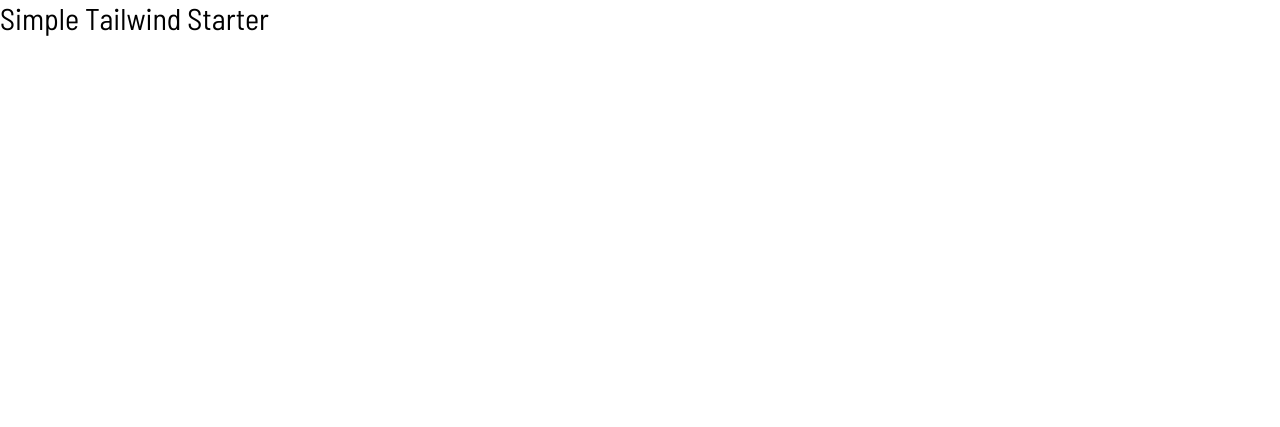
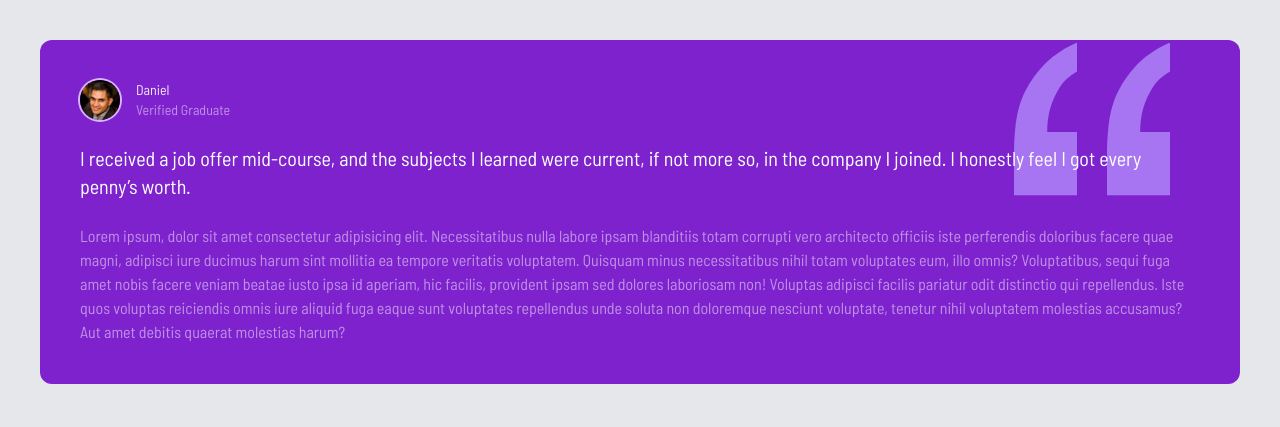
Before and after one commit to penn201500/testimonial, a website: page index.html in a window 1280 px wide. Drawn offline with nearby package versions, Linux system fonts and the light colour scheme; files that its build step writes are made by us from their sources.

Commit message:
add the first box

```diff
--- a/index.html
+++ b/index.html
@@ -18,9 +18,54 @@
         <link
             rel="stylesheet"
             href="css/style.css" />
-        <title>Simple Tailwind Starter</title>
+        <title>Testimonial Grid</title>
     </head>
-    <body>
-        <h1 class="text-3xl">Simple Tailwind Starter</h1>
+    <body class="bg-gray-200">
+        <!-- global container -->
+        <div class="container mx-auto max-w-7xl p-2 md:p-10">
+            <!-- grid container -->
+            <div class="text-white">
+                <!-- box 1 -->
+                <div class="relative p-10 rounded-xl bg-purple-700">
+                    <!-- quotes image -->
+                    <img
+                        src="images/bg-pattern-quotation.svg"
+                        alt=""
+                        class="absolute top-3 right-10 scale-125 md:top-7 md:right-24 md:scale-150" />
+                    <!-- box header -->
+                    <div class="flex z-10 space-x-4">
+                        <img
+                            src="images/image-daniel.jpg"
+                            alt=""
+                            class="w-10 h-10 rounded-full ring-2 ring-purple-300" />
+                        <div class="text-sm">
+                            <h4 class="opacity-90">Daniel</h4>
+                            <p class="opacity-50">Verified Graduate</p>
+                        </div>
+                    </div>
+                    <!-- large text -->
+                    <p class="relative z-10 mt-6 text-xl">
+                        I received a job offer mid-course, and the subjects I learned were current,
+                        if not more so, in the company I joined. I honestly feel I got every penny’s
+                        worth.
+                    </p>
+
+                    <!-- small text -->
+                    <p class="mt-6 opacity-50">
+                        Lorem ipsum, dolor sit amet consectetur adipisicing elit. Necessitatibus
+                        nulla labore ipsam blanditiis totam corrupti vero architecto officiis iste
+                        perferendis doloribus facere quae magni, adipisci iure ducimus harum sint
+                        mollitia ea tempore veritatis voluptatem. Quisquam minus necessitatibus
+                        nihil totam voluptates eum, illo omnis? Voluptatibus, sequi fuga amet nobis
+                        facere veniam beatae iusto ipsa id aperiam, hic facilis, provident ipsam sed
+                        dolores laboriosam non! Voluptas adipisci facilis pariatur odit distinctio
+                        qui repellendus. Iste quos voluptas reiciendis omnis iure aliquid fuga eaque
+                        sunt voluptates repellendus unde soluta non doloremque nesciunt voluptate,
+                        tenetur nihil voluptatem molestias accusamus? Aut amet debitis quaerat
+                        molestias harum?
+                    </p>
+                </div>
+            </div>
+        </div>
     </body>
 </html>
```
